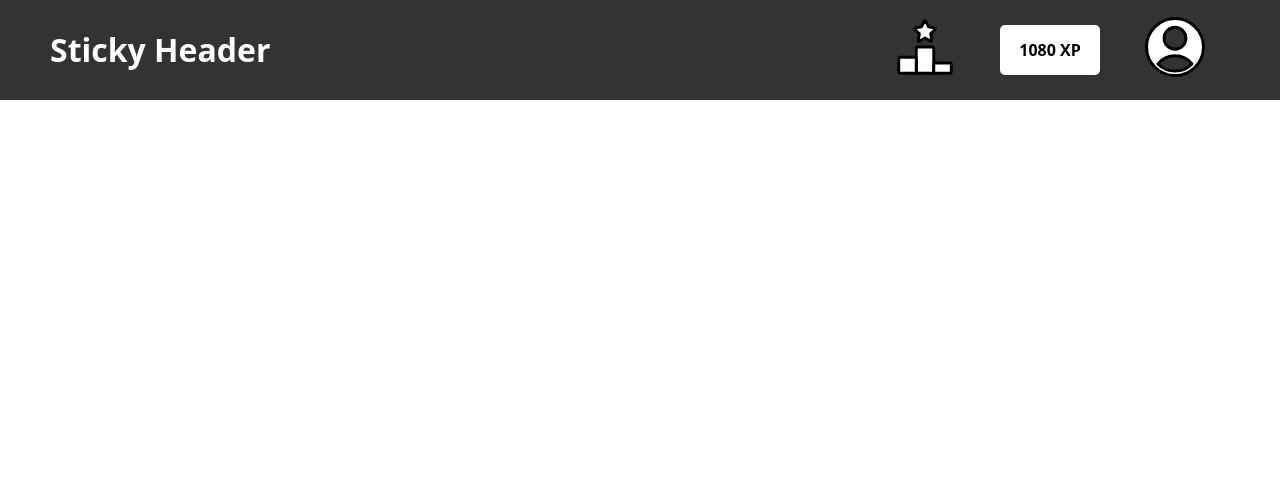
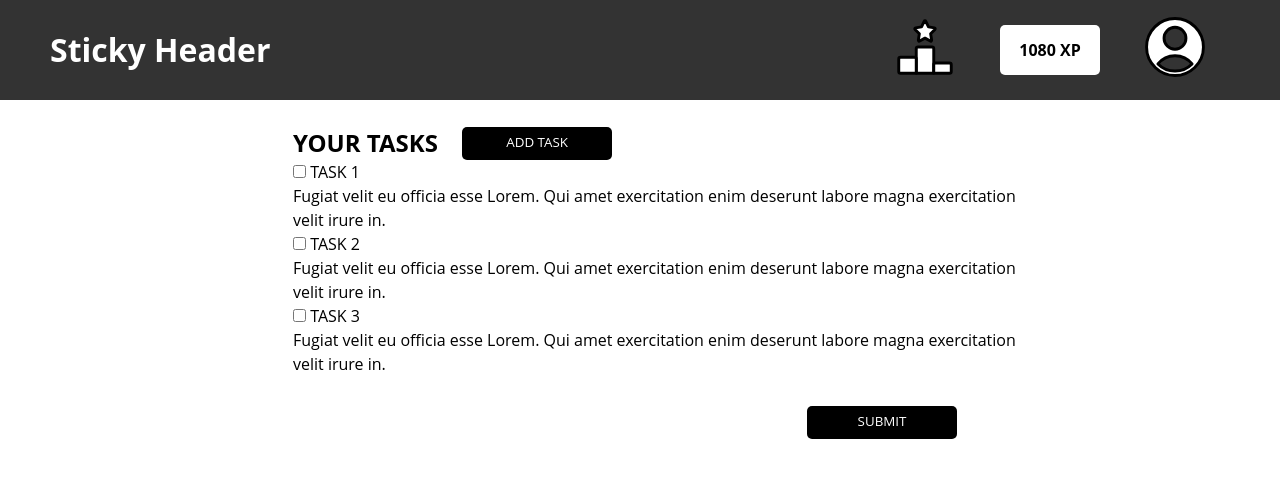
Before and after one commit to buldozer5647/kursova3, a Python web app: template project/templates/home.html in a window 1280 px wide. Shown: the top 478 px of the page. Run offline with Jinja, Linux system fonts and the light colour scheme; the template is opened without the code that fills it, so the values that code supplies are empty.

Commit message:
Add tasks form to home page.

```diff
--- a/project/templates/home.css
+++ b/project/templates/home.css
@@ -8,6 +8,12 @@
     line-height: 1.5;
     color: #000;
 }
+
+/*
+~~~~~~~~~~~~~~~~~~~~~~~~~~~~
+HEADER
+~~~~~~~~~~~~~~~~~~~~~~~~~~~~
+*/
 
 header {
     background-color: #333;
@@ -80,3 +86,71 @@ header nav ul li {
 .li-xp-amount {
     font-weight: 700;
 }
+
+/*
+~~~~~~~~~~~~~~~~~~~~~~~~~~~~
+FORM
+~~~~~~~~~~~~~~~~~~~~~~~~~~~~
+*/
+
+.form-for-tasks {
+    display: flex;
+    justify-content: center;
+
+    padding: 20px;
+}
+
+.container {
+    width: 60%;
+    margin-left: 50px
+}
+
+.container h1 {
+    display: inline;
+    position: relative;
+    padding-right: 20px;
+    top: 4.5px;
+    text-transform: uppercase;
+}
+
+.container li {
+    list-style-type: none;
+}
+
+.container label {
+    text-transform: uppercase;
+}
+
+.submit-input {
+    background-color: black;
+    color: white;
+    border: none;
+    border-radius: 5px;
+    text-transform: uppercase;
+    width: 150px;
+    height: 33px;
+    /* padding: 10px 30px; */
+    cursor: pointer;
+    transition: 0.5s;
+}
+
+.submit-input:hover {
+    color: #F6EB85;
+    transform: scaleX(1.05)
+}
+
+#submit-tasks {
+    float: right;
+    margin-right: 80px;
+    margin-top: 30px;
+}
+
+.crossed-out {
+    text-decoration: line-through;
+}
+
+.checkbox-item {
+    padding: 10px;
+
+    cursor: pointer;
+}
--- a/project/templates/home.html
+++ b/project/templates/home.html
@@ -7,6 +7,13 @@
     <link rel="stylesheet" type="text/css" href="home.css">
 </head>
 <body>
+
+    <!--
+        ~~~~~~~~~~~~~~~~~~~~~~~~~~~~~~~~~~
+        The Header
+        ~~~~~~~~~~~~~~~~~~~~~~~~~~~~~~~~~~
+     -->
+
     <header>
         <h1>Sticky Header</h1>
         <nav>
@@ -34,5 +41,67 @@
             </ul>
         </nav>
     </header>
+
+    <!--
+        ~~~~~~~~~~~~~~~~~~~~~~~~~~~~~~~~~~
+        The Form
+        ~~~~~~~~~~~~~~~~~~~~~~~~~~~~~~~~~~
+     -->
+
+    <section>
+        <form action="POST" class="form-for-tasks">
+            <div class="container">
+                <h1>Your tasks</h1>
+
+                <input type="submit" value="Add task" id="add-task" class="submit-input"><br>
+
+                <ul>
+                    <li>
+                        <input type="checkbox" id="task1" class="checkbox-item">
+                        <label for="task1" id="label1">Task 1</label>
+                        <br>
+                        <span id="task1">Fugiat velit eu officia esse Lorem. Qui amet exercitation enim deserunt labore magna exercitation velit irure in.</span>
+                    </li>
+                    <li>
+                        <input type="checkbox" id="task2" class="checkbox-item">
+                        <label for="task2" id="label2">Task 2</label>
+                        <br>
+                        <span id="task2">Fugiat velit eu officia esse Lorem. Qui amet exercitation enim deserunt labore magna exercitation velit irure in.</span>
+                    </li>
+                    <li>
+                        <input type="checkbox" id="task3" class="checkbox-item">
+                        <label for="task3" id="label3">Task 3</label>
+                        <br>
+                        <span id="task3">Fugiat velit eu officia esse Lorem. Qui amet exercitation enim deserunt labore magna exercitation velit irure in.</span>
+                    </li>
+                </ul>
+
+                <input type="submit" value="Submit" id="submit-tasks" class="submit-input"><br>
+            </div>
+        </form>
+    </section>
+
+    <!--
+        ~~~~~~~~~~~~~~~~~~~~~~~~~~~~~~~~~~
+        JS Code
+        ~~~~~~~~~~~~~~~~~~~~~~~~~~~~~~~~~~
+     -->
+
+    <script>
+        // Add event listeners to checkboxes to toggle the 'crossed-out' class
+        document.querySelectorAll('input[type="checkbox"]').forEach(function (checkbox) {
+            checkbox.addEventListener('change', function () {
+                const label = document.querySelector('label[for="' + checkbox.id + '"]');
+                const span = document.querySelector('span[id="' + checkbox.id + '"]');
+                if (checkbox.checked) {
+                    label.classList.add('crossed-out');
+                    span.classList.add('crossed-out');
+                } else {
+                    label.classList.remove('crossed-out');
+                    span.classList.remove('crossed-out');
+                }
+            });
+        });
+    </script>
 </body>
 </html>
```
